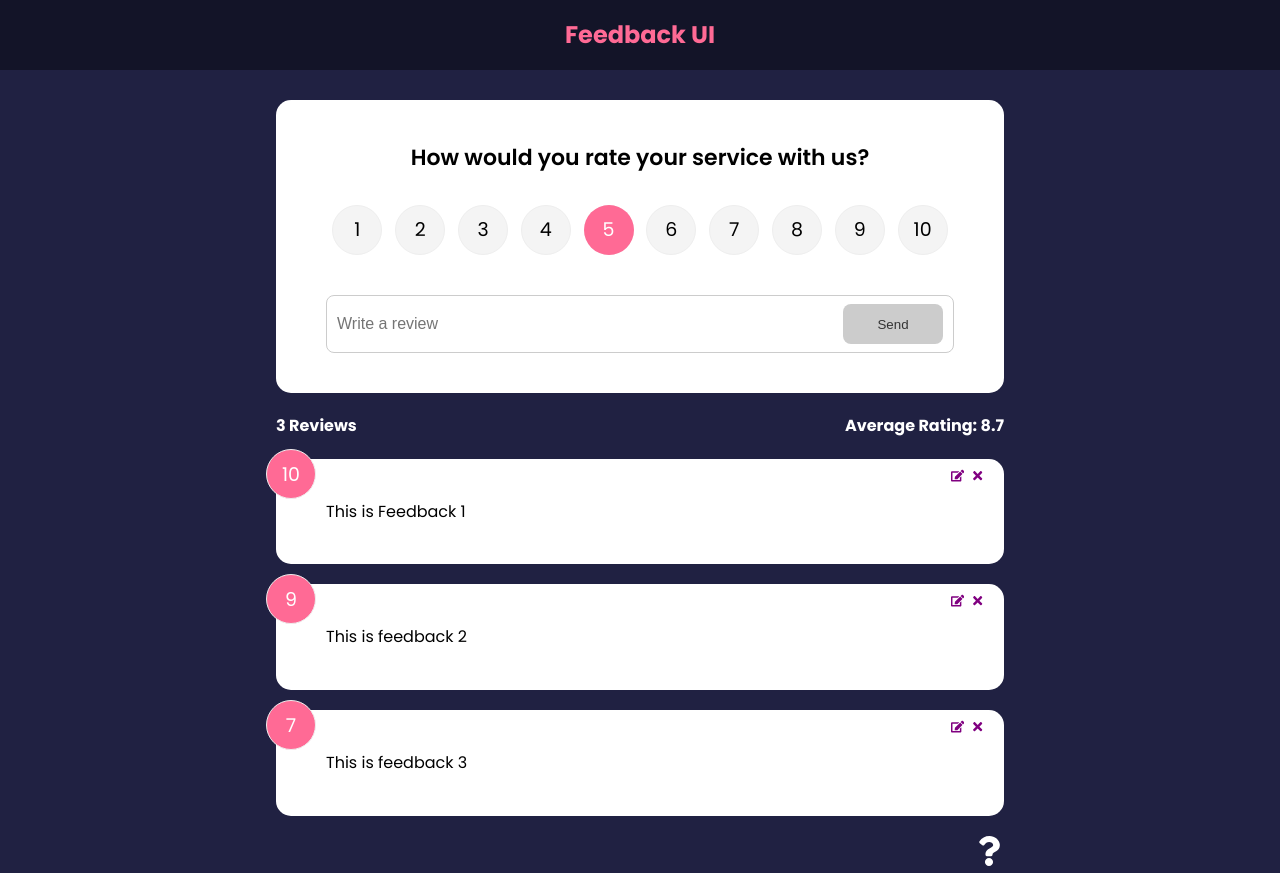
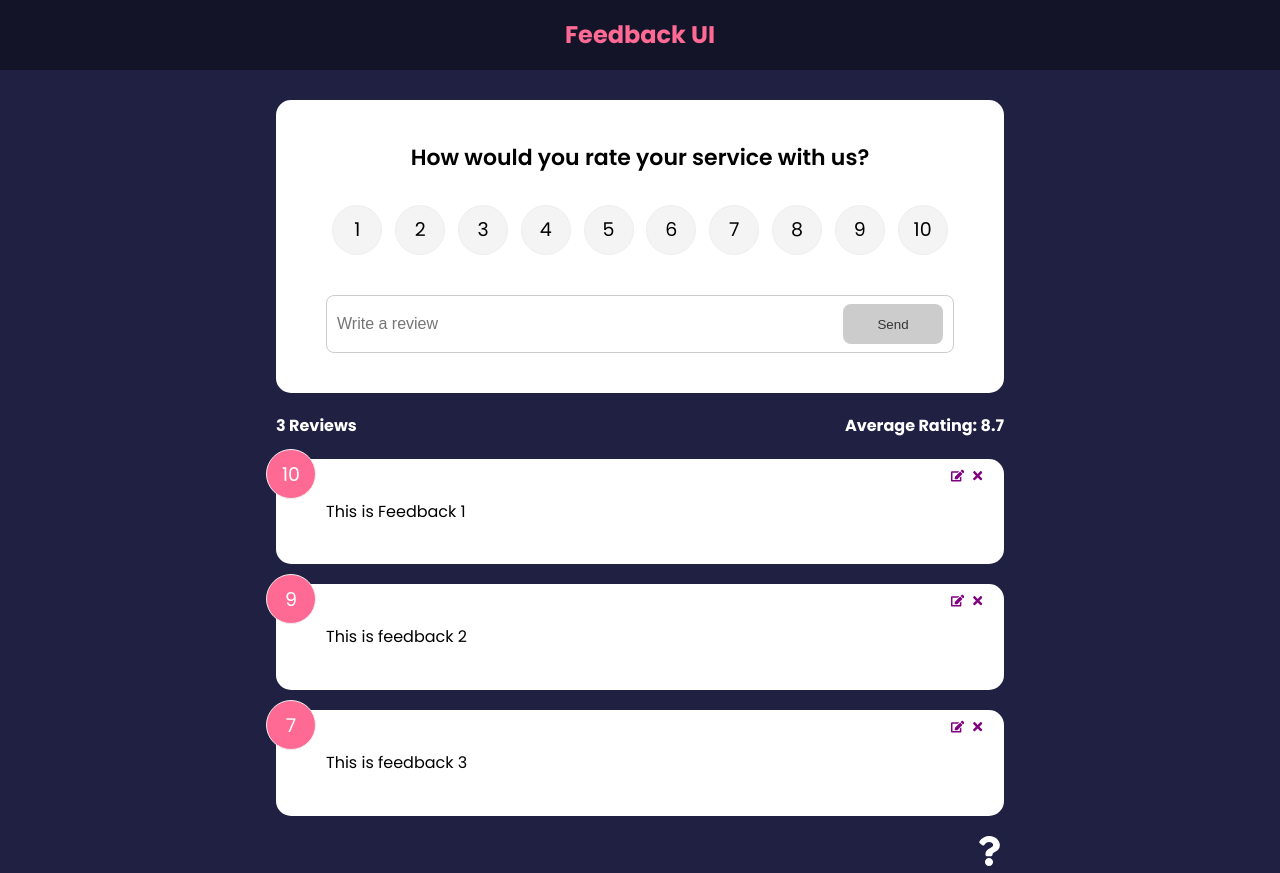
Before and after one commit to pinetreef/feedback-app, a React (Create React App) app in the folder feedback-app/: page / in a window 1280 px wide. Built offline with nearby package versions, Linux system fonts and the light colour scheme.

Commit message:
Section 6: Side Effects With useEffect

```diff
--- a/feedback-app/src/components/FeedbackForm.jsx
+++ b/feedback-app/src/components/FeedbackForm.jsx
@@ -1,4 +1,4 @@
-import { useState, useContext } from 'react'
+import { useState, useContext, useEffect } from 'react'
 import RatingSelect from './RatingSelect'
 import Card from "./shared/Card"
 import Button from "./shared/Button"
@@ -9,8 +9,14 @@
   const [btnDisabled, setBtnDisabled] = useState(true)
   const [message, setMessage] = useState('')
 
-  const {addFeedback} = useContext(FeedbackContext)
-
+  const { addFeedback, feedbackEdit } = useContext(FeedbackContext)
+  useEffect (() => {
+    if(feedbackEdit.edit === true){
+      setBtnDisabled(false)
+      setText(feedbackEdit.item.text)
+      setRating(feedbackEdit.item.rating)
+    }
+  }, [feedbackEdit])
   const handleTextChange = (e) => {
     if(text === ''){
       setBtnDisabled(true)
--- a/feedback-app/src/components/RatingSelect.jsx
+++ b/feedback-app/src/components/RatingSelect.jsx
@@ -1,6 +1,13 @@
-import {useState} from 'react'
+import { useState, useContext, useEffect } from 'react'
+import FeedbackContext from '../context/FeedbackContext'
 function RatingSelect({select}) {
-    const [selected, setSelected] = useState(5)
+    const [selected, setSelected] = useState(10)
+
+    const { feedbackEdit } = useContext(FeedbackContext)
+
+    useEffect(() => {
+      setSelected(feedbackEdit.item.rating)
+    }, [feedbackEdit])
 
     const handleChange = (e) => {
       setSelected(+e.currentTarget.value)
--- a/feedback-app/src/context/FeedbackContext.js
+++ b/feedback-app/src/context/FeedbackContext.js
@@ -47,7 +47,8 @@
         feedback,
         deleteFeedback,
         addFeedback,
-        editFeedback,
+        editFeedback, //This is the function to edit
+        feedbackEdit, //This is the piece of state that holds the item and the boolean value
     }}>
         {children}
     </FeedbackContext.Provider>
```
